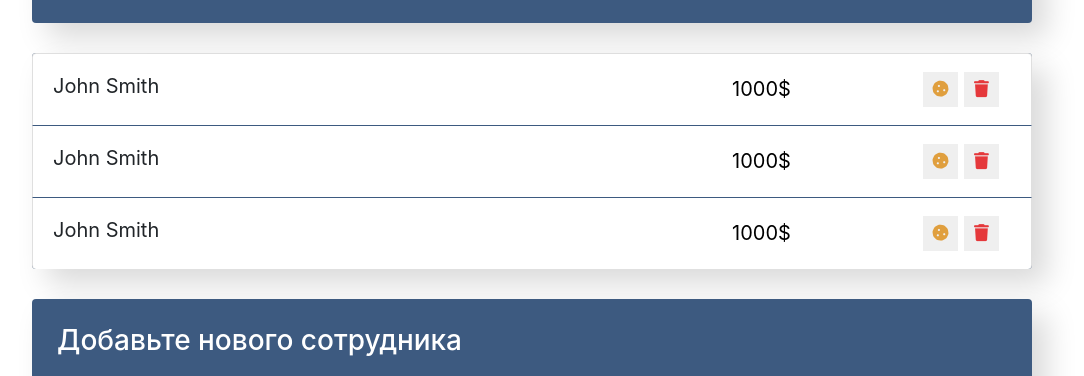
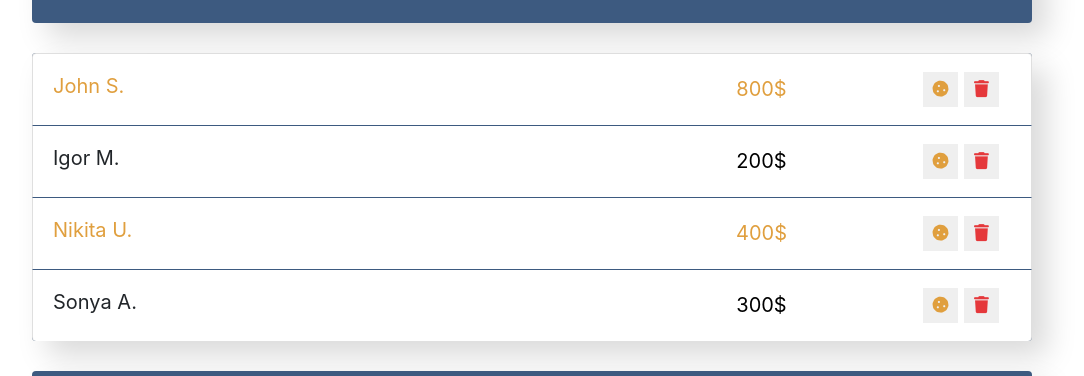
Before and after one commit to gorohov09/staff-accounting, a React (Create React App) app: page / in a window 1280 px wide. Shown: the part 173-549 px from the top of the page, without its empty margins (108-1192 px from the left). Built offline with nearby package versions, Linux system fonts and the light colour scheme.

Commit message:
Работа с пропсами

```diff
--- a/src/components/app/app.jsx
+++ b/src/components/app/app.jsx
@@ -6,6 +6,14 @@
 import './app.css';
 
 function App() {
+
+    const data = [
+        { name: 'John S.', salary: 800, increase: true },
+        { name: 'Igor M.', salary: 200, increase: false },
+        { name: 'Nikita U.', salary: 400, increase: true },
+        { name: 'Sonya A.', salary: 300, increase: false }
+    ]
+
     return (
         <div className="app">
             <AppInfo />
@@ -15,7 +23,7 @@
                 <AppFilter />
             </div>
 
-            <EmployeesList />
+            <EmployeesList data={data}/>
 
             <EmployeesAddForm />
         </div>
--- a/src/components/employees-list-item/employees-list-item.jsx
+++ b/src/components/employees-list-item/employees-list-item.jsx
@@ -1,10 +1,14 @@
 import './employees-list-item.css'
 
-const EmployeesListItem = () => {
+const EmployeesListItem = ({name, salary, increase}) => {
+
+    const increaseClass = increase ? ' increase' : '';
+    const classes = `list-group-item d-flex justify-content-between ${increaseClass}`;
+
     return (
-        <li className="list-group-item d-flex justify-content-between">
-            <span className="list-group-item-label">John Smith</span>
-            <input type="text" className="list-group-item-input" defaultValue="1000$"/>
+        <li className={classes}>
+            <span className="list-group-item-label">{name}</span>
+            <input type="text" className="list-group-item-input" defaultValue={salary + '$'}/>
             <div className='d-flex justify-content-center align-items-center'>
                 <button type="button"
                     className="btn-cookie btn-sm ">
--- a/src/components/employees-list/employees-list.jsx
+++ b/src/components/employees-list/employees-list.jsx
@@ -1,12 +1,19 @@
 import EmployeesListItem from "../employees-list-item/employees-list-item"
 import './employees-list.css'
 
-const EmployeesList = () => {
+//В компонент передали data - массив с объектами, котоыре приходят с сервера
+const EmployeesList = ({data}) => {
+
+    //Перебераем маccив и каждый элемент превращаем в компонент. Реузультат - массив компонентов EmployeesListItem
+    const elements = data.map(item => {
+        return (
+            <EmployeesListItem {...item} /> //name={item.name} salary={item.salary} == {...item}
+        )
+    });
+
     return (
         <ul className="app-list list-group">
-            <EmployeesListItem />
-            <EmployeesListItem />
-            <EmployeesListItem />
+            {elements}
         </ul>
     )
 }
```
